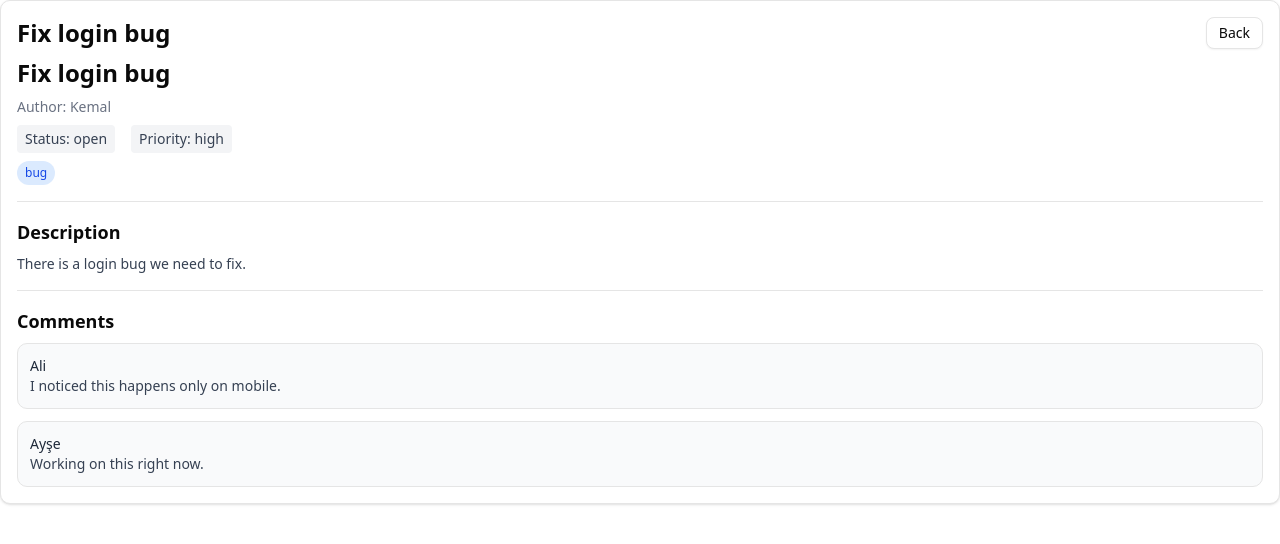
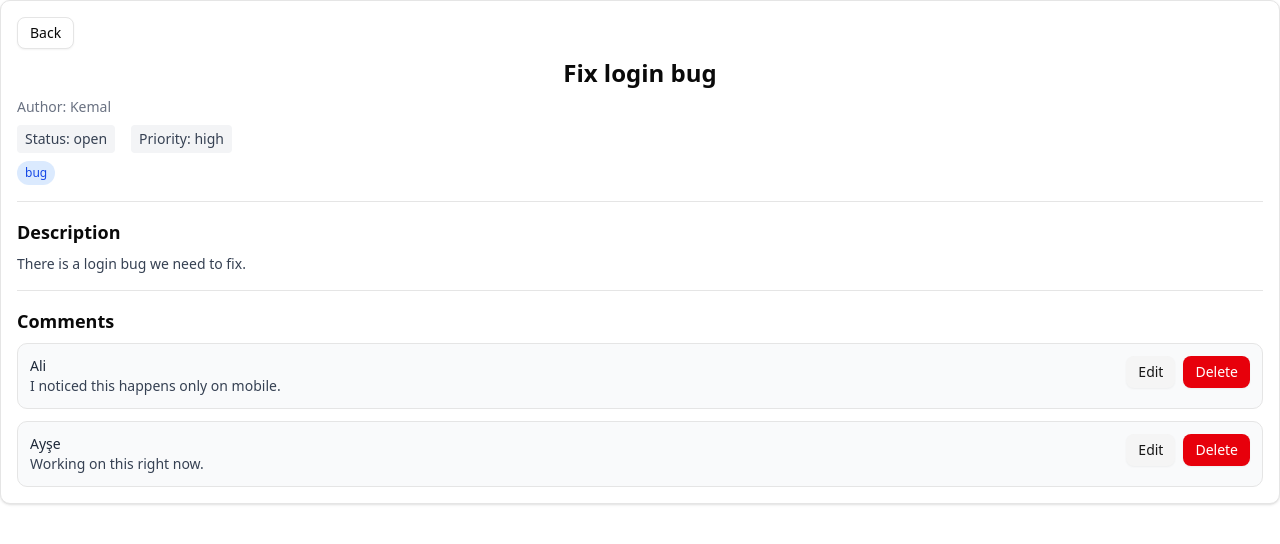
Before and after one commit to mini-issue-tracker-project/issue-tracker-frontend, a Next.js app: page /issues/1 in a window 1280 px wide. Shown: the top 544 px of the page. Built offline with nearby package versions, Linux system fonts and the light colour scheme.

Commit message:
feat: edit and delete buttons added to the comments

```diff
--- a/app/issues/[id]/page.tsx
+++ b/app/issues/[id]/page.tsx
@@ -1,6 +1,7 @@
 "use client";
 
 import { useParams } from "next/navigation";
+import { useState } from "react";
 import { dummyIssues } from "@/lib/data";
 import { Button } from "@/components/ui/button";
 import Link from "next/link";
@@ -8,28 +9,60 @@ import Link from "next/link";
 export default function IssueDetailPage() {
   const params = useParams();
   const issueId = Number(params.id);
-  const issue = dummyIssues.find(i => i.id === issueId);
+  const issue = dummyIssues.find((i) => i.id === issueId);
 
+  // Eğer issue yoksa hata göster
   if (!issue) {
     return <div className="p-4">Issue not found.</div>;
   }
 
+  // Commentler için state tutuyoruz
+  const [comments, setComments] = useState(issue.comments);
+  const [editingId, setEditingId] = useState<number | null>(null);
+  const [editContent, setEditContent] = useState("");
+
+  const handleDeleteComment = (id: number) => {
+    const confirmed = confirm("Are you sure you want to delete this comment?");
+    if (confirmed) {
+      setComments((prev) => prev.filter((c) => c.id !== id));
+    }
+  };
+
+  const startEdit = (id: number, currentContent: string) => {
+    setEditingId(id);
+    setEditContent(currentContent);
+  };
+
+  const handleEditSave = () => {
+    setComments((prev) =>
+      prev.map((c) => (c.id === editingId ? { ...c, content: editContent } : c))
+    );
+    setEditingId(null);
+    setEditContent("");
+  };
+
   return (
     <div className="p-4 rounded-lg bg-white border shadow-sm space-y-2">
       <div className="flex justify-between items-center">
-        <h1 className="text-2xl font-bold">{issue.title}</h1>
         <Button variant="outline" size="sm">
           <Link href="/">Back</Link>
         </Button>
       </div>
-      <h1 className="text-2xl font-bold">{issue.title}</h1>
+
+      <h1 className="text-2xl font-bold text-center">{issue.title}</h1>
       <p className="text-gray-500 text-sm">Author: {issue.author}</p>
+
       <div className="flex gap-4 text-sm text-gray-700">
-        <span className="px-2 py-1 rounded bg-gray-100">Status: {issue.status}</span>
-        <span className="px-2 py-1 rounded bg-gray-100">Priority: {issue.priority}</span>
+        <span className="px-2 py-1 rounded bg-gray-100">
+          Status: {issue.status}
+        </span>
+        <span className="px-2 py-1 rounded bg-gray-100">
+          Priority: {issue.priority}
+        </span>
       </div>
+
       <div className="flex flex-wrap gap-2">
-        {issue.tags.map(t => (
+        {issue.tags.map((t) => (
           <span
             key={t.id}
             className="px-2 py-1 text-xs bg-blue-100 text-blue-700 rounded-full"
@@ -49,10 +82,60 @@ export default function IssueDetailPage() {
       <div className="mt-4 border-t pt-4">
         <h2 className="font-semibold text-lg mb-2">Comments</h2>
         <ul className="space-y-3">
-          {issue.comments.map(comment => (
-            <li key={comment.id} className="p-3 rounded-lg bg-gray-50 border">
-              <p className="text-sm font-medium text-gray-800">{comment.author}</p>
-              <p className="text-sm text-gray-700">{comment.content}</p>
+          {comments.map((comment) => (
+            <li
+              key={comment.id}
+              className="p-3 rounded-lg bg-gray-50 border flex justify-between items-start"
+            >
+              <div className="flex-1">
+                <p className="text-sm font-medium text-gray-800">
+                  {comment.author}
+                </p>
+                {editingId === comment.id ? (
+                  <div className="space-y-2">
+                    <textarea
+                      className="w-full border rounded p-1 text-sm"
+                      value={editContent}
+                      onChange={(e) => setEditContent(e.target.value)}
+                    />
+                    <div className="flex gap-2">
+                      <Button size="sm" onClick={handleEditSave}>
+                        Save
+                      </Button>
+                      <Button
+                        size="sm"
+                        variant="secondary"
+                        onClick={() => setEditingId(null)}
+                      >
+                        Cancel
+                      </Button>
+                    </div>
+                  </div>
+                ) : (
+                  <p className="text-sm text-gray-700">{comment.content}</p>
+                )}
+              </div>
+
+              {editingId !== comment.id && (
+                <div className="flex gap-2 ml-4">
+                  <Button
+                    size="sm"
+                    variant="secondary"
+                    className="hover:bg-gray-200"
+                    onClick={() => startEdit(comment.id, comment.content)}
+                  >
+                    Edit
+                  </Button>
+                  <Button
+                    size="sm"
+                    variant="destructive"
+                    className="hover:bg-red-400"
+                    onClick={() => handleDeleteComment(comment.id)}
+                  >
+                    Delete
+                  </Button>
+                </div>
+              )}
             </li>
           ))}
         </ul>
```
